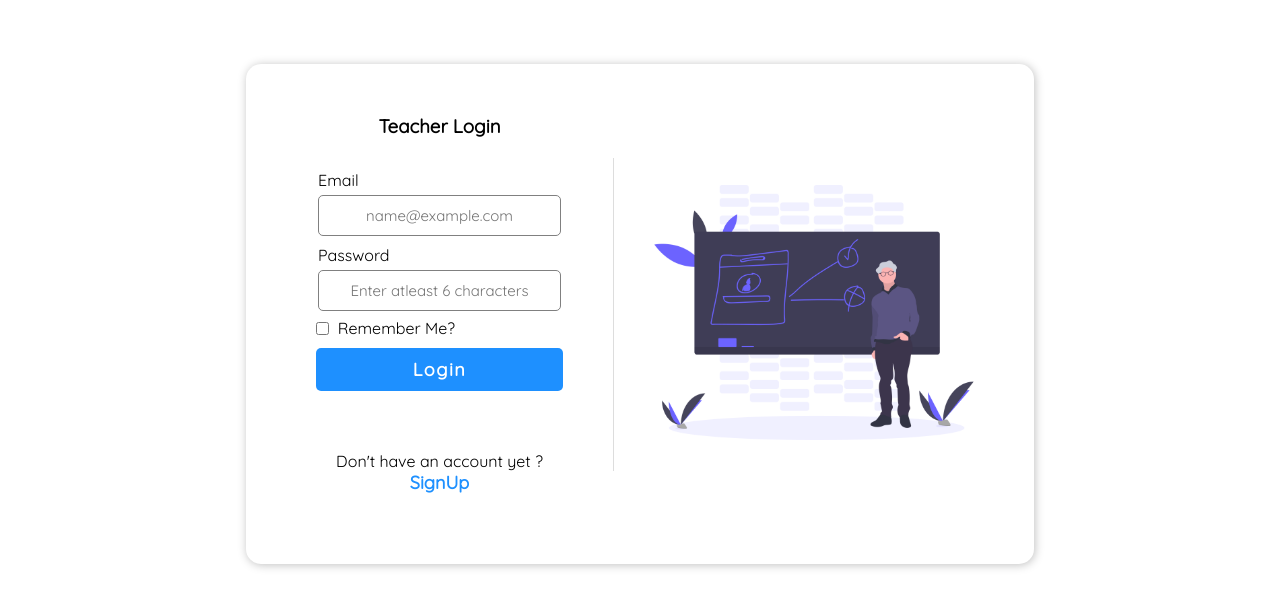
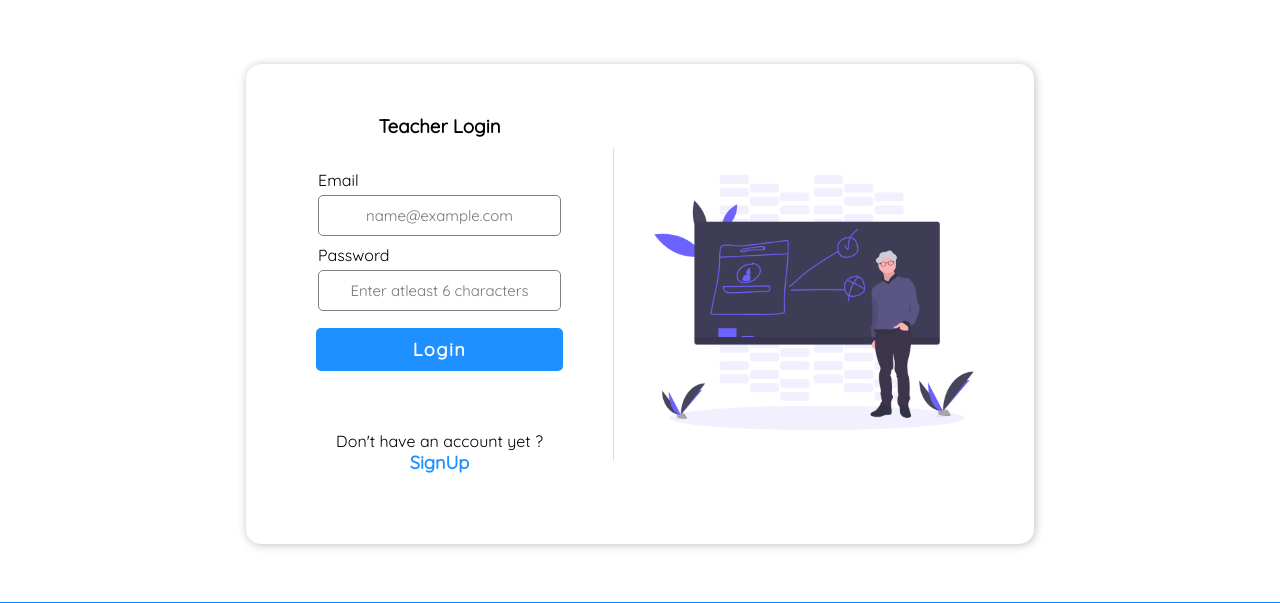
Before and after one commit to ChiragChrg/ARMS-PHP, a PHP site: page /login/index.php in a window 1280 px wide. Shown: the part 111-714 px from the top of the page. Run offline with PHP 8.4, Linux system fonts and the light colour scheme; the visitor is signed in with stand-in values (Sample User, id 1); some libraries are stand-ins or nearby versions.

Commit message:
Remove Remember Me Option

```diff
--- a/login/connect.php
+++ b/login/connect.php
@@ -1,4 +1,5 @@
 <?php
+
     //Localhost Database
     $dbServer = "localhost";
     $dbUser = "root";
--- a/login/index.php
+++ b/login/index.php
@@ -61,10 +61,10 @@
                             <label>Password</label><br>
                             <input type="password" name="passwordT" placeholder="Enter atleast 6 characters" autocomplete="on" required>
                         </div>
-                        <div class="remember">
+                        <!-- <div class="remember">
                             <input type="checkbox" name="remember">
                             <label for="remember">&nbsp; Remember Me?</label>
-                        </div>
+                        </div> -->
                         <input type="submit" class="logSubmit" name="submitT" value="Login">
                     </form>
 
@@ -95,10 +95,10 @@
                             <label>Password</label><br>
                             <input type="password" name="passwordS" placeholder="Enter atleast 6 characters" autocomplete="on" required>
                         </div>
-                        <div class="remember">
+                        <!-- <div class="remember">
                             <input type="checkbox" name="remember">
                             <label for="remember">&nbsp; Remember Me?</labe>
-                        </div>
+                        </div> -->
                         <input type="submit" class="logSubmit" name="submitS" value="Login">
                     </form>
 
```
